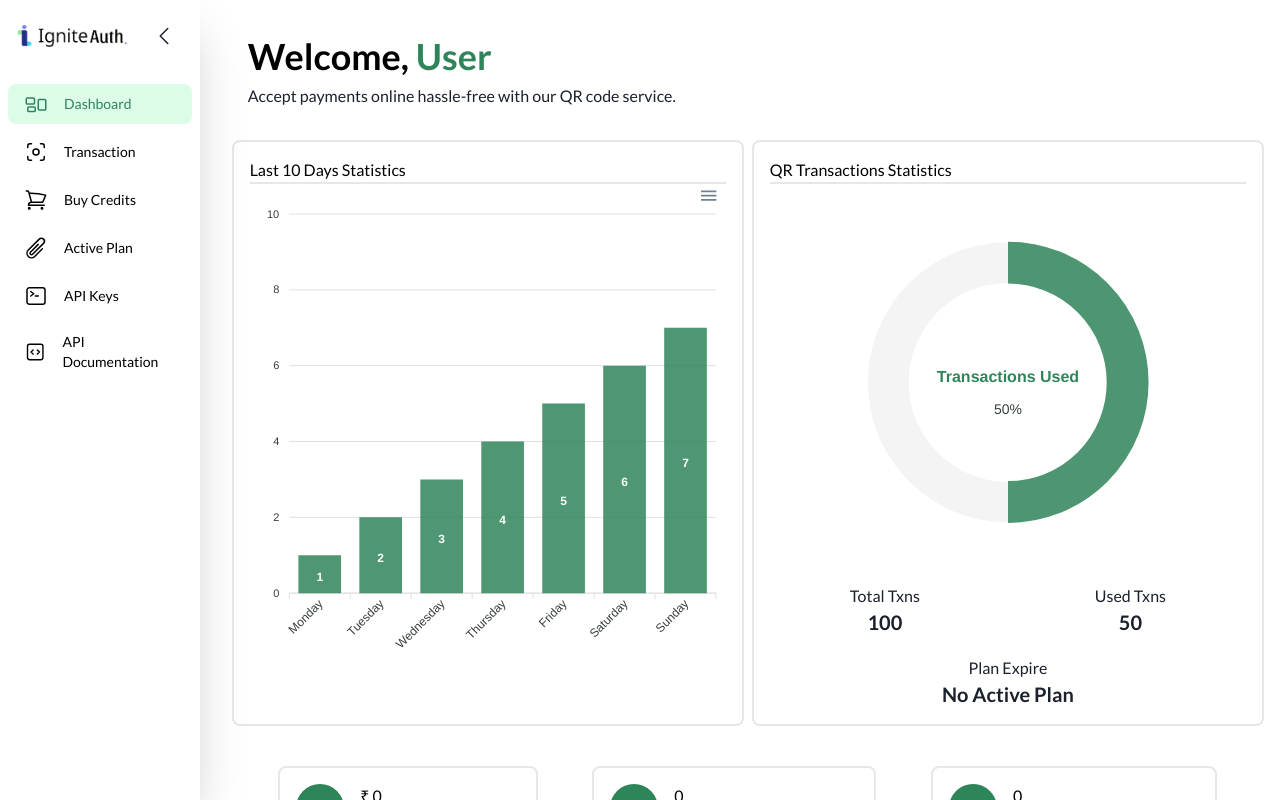
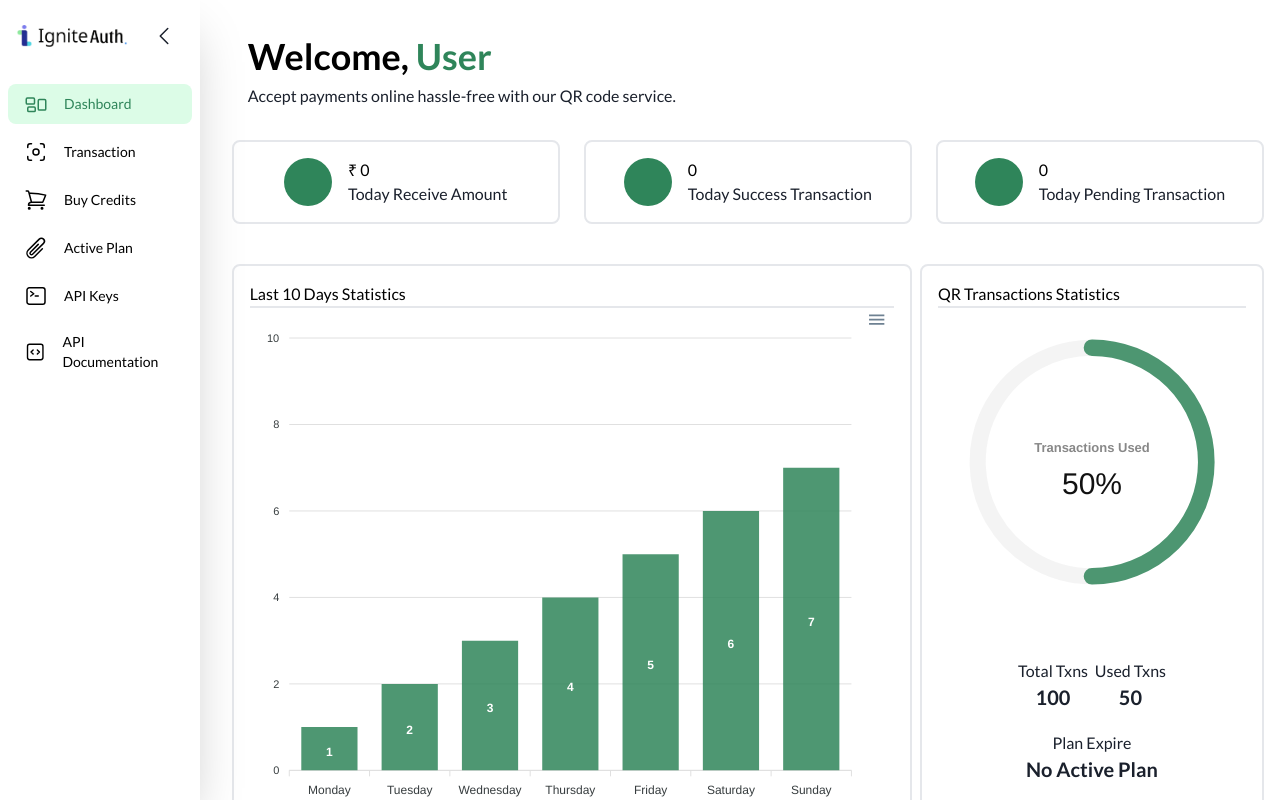
Before and after one commit to abhinnvyas/ignite-auth, a Next.js app: page /user in a window 1280 px wide. Built offline with nearby package versions, Linux system fonts and the light colour scheme.

Commit message:
Changed the styling of the graphs and cards on the /user page

```diff
--- a/app/user/page.js
+++ b/app/user/page.js
@@ -11,8 +11,8 @@ function Page() {
       <Sidebar Active={"dashboard"} />
       <main className="w-full px-4 h-screen overflow-y-scroll">
         <Section1 />
+        <Section3 />
         <Section2 />
-        <Section3 />
         <Section4 />
       </main>
     </div>
--- a/components/Dashboard/RadialBar.jsx
+++ b/components/Dashboard/RadialBar.jsx
@@ -10,11 +10,42 @@ function RadialBar({ UsedTxns }) {
     series: [50],
     labels: ["Transactions Used"],
     colors: ["#2F855A"],
+    stroke: {
+      lineCap: "round",
+    },
+    plotOptions: {
+      radialBar: {
+        hollow: {
+          margin: 15,
+          size: "70%",
+        },
+
+        dataLabels: {
+          showOn: "always",
+          name: {
+            offsetY: -10,
+            show: true,
+            color: "#888",
+            fontSize: "13px",
+          },
+          value: {
+            color: "#111",
+            fontSize: "30px",
+            show: true,
+          },
+        },
+      },
+    },
   };
 
   return (
     <div className="">
-      <Chart options={options} series={options.series} type="radialBar" />
+      <Chart
+        options={options}
+        series={options.series}
+        height={350}
+        type="radialBar"
+      />
     </div>
   );
 }
--- a/components/Dashboard/Section2.jsx
+++ b/components/Dashboard/Section2.jsx
@@ -18,12 +18,12 @@ function Section2() {
             <BarChart />
           </div>
         </div>
-        <div className="border-2 p-4 flex-1 rounded-lg ">
+        <div className="border-2 p-4 lg:w-1/3 rounded-lg ">
           <h1 className="border-b-2">QR Transactions Statistics</h1>
           <div className="w-full">
             <RadialBar UsedTxns={UsedTxns} />
           </div>
-          <div className="flex justify-between items-center mx-20">
+          <div className="flex justify-between items-center mx-20 lg:mt-10">
             <div className="flex flex-col justify-center text-center">
               <h1 className="text-my_light">Total Txns</h1>
               <h1 className="text-my_light font-semibold text-xl">
--- a/components/Dashboard/Section3.jsx
+++ b/components/Dashboard/Section3.jsx
@@ -3,22 +3,22 @@ import React from "react";
 function Section3() {
   return (
     <div>
-      <div className="flex flex-col lg:flex-row lg:space-x-2 lg:space-y-0 space-y-2 mb-10 mt-4 w-full justify-evenly">
-        <div className="flex items-center space-x-4 p-4 border-2 rounded-lg justify-start lg:justify-center">
+      <div className="flex flex-col lg:flex-row lg:space-x-6 lg:space-y-0 space-y-2 mb-10 mt-4 w-full justify-evenly">
+        <div className="flex flex-1    items-center space-x-4 p-4 border-2 rounded-lg justify-start lg:justify-center">
           <div className={`w-12 h-12 rounded-full bg-my_secondary`}></div>
           <div className="flex flex-col justify-start ">
             <h1 className={`text-my_primary`}>₹ 0</h1>
             <p className={`text-my_light`}>Today Receive Amount</p>
           </div>
         </div>
-        <div className="flex items-center space-x-4 p-4 border-2 rounded-lg justify-start lg:justify-center">
+        <div className="flex flex-1  items-center space-x-4 p-4 border-2 rounded-lg justify-start lg:justify-center">
           <div className={`w-12 h-12 rounded-full bg-my_secondary`}></div>
           <div className="flex flex-col justify-start ">
             <h1 className={`text-my_primary`}>0</h1>
             <p className={`text-my_light`}>Today Success Transaction</p>
           </div>
         </div>
-        <div className="flex items-center space-x-4 p-4 border-2 rounded-lg justify-start lg:justify-center">
+        <div className="flex flex-1  items-center space-x-4 p-4 border-2 rounded-lg justify-start lg:justify-center">
           <div className={`w-12 h-12 rounded-full bg-my_secondary`}></div>
           <div className="flex flex-col justify-start ">
             <h1 className={`text-my_primary`}>0</h1>
```
